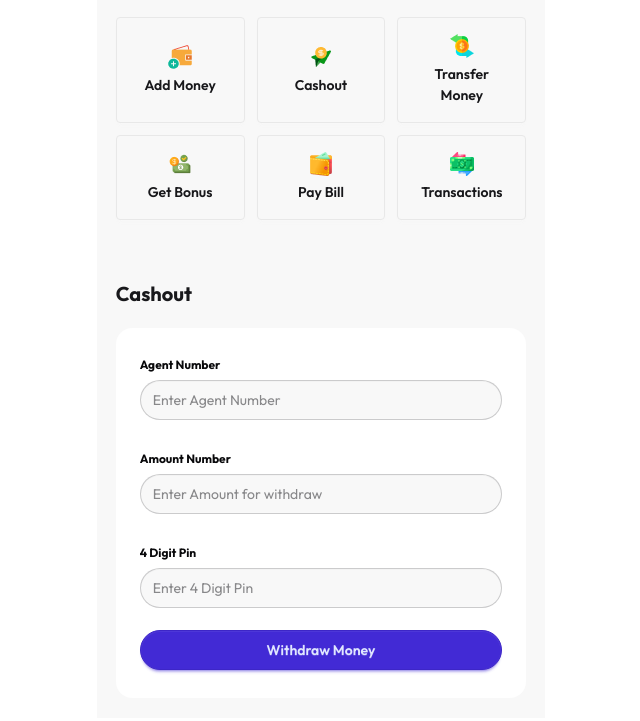
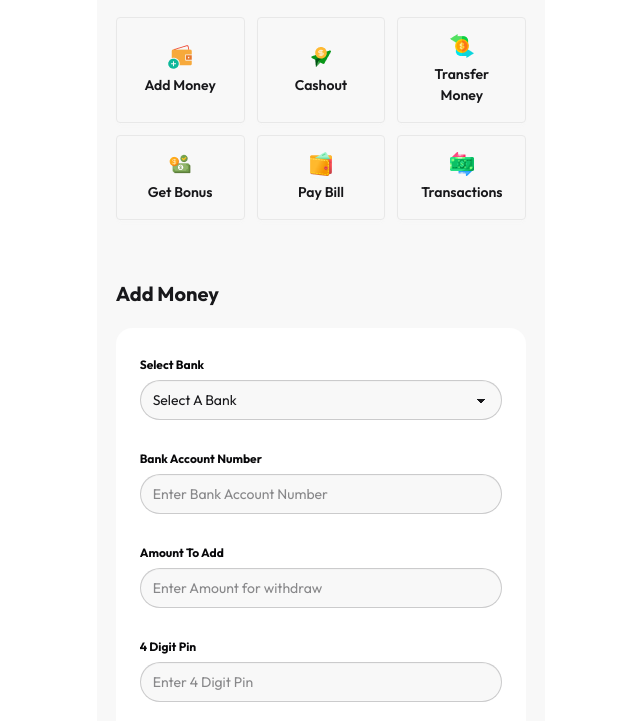
Before and after one commit to naimurrahmanniloy/payoo-mfs, a plain HTML site: page home.html in a window 1280 px wide. Shown: the part 229-950 px from the top of the page, without its empty margins (319-959 px from the left). Drawn offline with nearby package versions, Linux system fonts and the light colour scheme.

Commit message:
added a bank

```diff
--- a/home.html
+++ b/home.html
@@ -99,6 +99,66 @@
         </button>
       </div>
     </section>
+
+    <section id="cashout" class="w-11/12 mx-auto py-5">
+      <h2 class="text-xl font-bold mb-5">Add Money</h2>
+      <div class="card bg-base-100 w-full rounded-2xl">
+        <div class="card-body">
+          <fieldset class="fieldset">
+            <label class="label text-neutral font-bold">Select Bank</label>
+            <select
+              id="add-money-bank"
+              class="select w-full rounded-full bg-base-200"
+            >
+              <option disabled selected>Select A Bank</option>
+              <option value="DBBL">Dutch Bangla Bank</option>
+              <option value="EBL">Eastern Bank Ltd</option>
+              <option value="UCB">UCB</option>
+            </select>
+
+            <br />
+            <label class="label text-neutral font-bold"
+              >Bank Account Number</label
+            >
+            <input
+              id="add-money-num"
+              maxlength="11"
+              minlength="11"
+              type="text"
+              class="input w-full rounded-full bg-base-200"
+              placeholder="Enter Bank Account Number"
+            />
+            <br />
+            <label class="label text-neutral font-bold">Amount To Add</label>
+            <input
+              id="add-money-amount"
+              maxlength="11"
+              minlength="11"
+              type="number"
+              class="input w-full rounded-full bg-base-200"
+              placeholder="Enter Amount for withdraw"
+            />
+            <br />
+            <label class="label text-neutral font-bold">4 Digit Pin</label>
+            <input
+              id="add-money-pin"
+              maxlength="4"
+              minlength="4"
+              type="password"
+              class="input rounded-full w-full bg-base-200"
+              placeholder="Enter 4 Digit Pin"
+            />
+            <button
+              id="add-money-btn"
+              class="btn btn-primary rounded-full mt-4"
+            >
+              Add Money
+            </button>
+          </fieldset>
+        </div>
+      </div>
+    </section>
+
     <section id="cashout" class="w-11/12 mx-auto py-5">
       <h2 class="text-xl font-bold mb-5">Cashout</h2>
       <div class="card bg-base-100 w-full rounded-2xl">
--- a/script/cashout.js
+++ b/script/cashout.js
@@ -5,9 +5,8 @@ document.getElementById("cashout-btn").addEventListener("click", function () {
     return;
   }
   const cashoutAmount = getValueFromInput("cashout-amount");
-  const balanceElement = document.getElementById("balance");
-  const balance = balanceElement.innerText;
-  const newBalance = Number(balance) - Number(cashoutAmount);
+  const currentBalance = getBalance();
+  const newBalance = currentBalance - Number(cashoutAmount);
   if (newBalance < 0) {
     alert("Insufficient Balance");
     return;
@@ -16,7 +15,7 @@ document.getElementById("cashout-btn").addEventListener("click", function () {
   const pin = getValueFromInput("cashout-pin");
   if (pin === "1234") {
     alert("Cashout Successful");
-    balanceElement.innerText = newBalance;
+    setBalance(newBalance);
   } else {
     alert("Invalid Pin");
     return;
--- a/script/machine.js
+++ b/script/machine.js
@@ -4,3 +4,15 @@ function getValueFromInput(id) {
   const value = input.value;
   return value;
 }
+
+function getBalance() {
+  const balanceElement = document.getElementById("balance");
+  const balance = balanceElement.innerText;
+  return Number(balance);
+}
+
+//set Balance
+function setBalance(value) {
+  const balanceElement = document.getElementById("balance");
+  balanceElement.innerText = value;
+}
```
